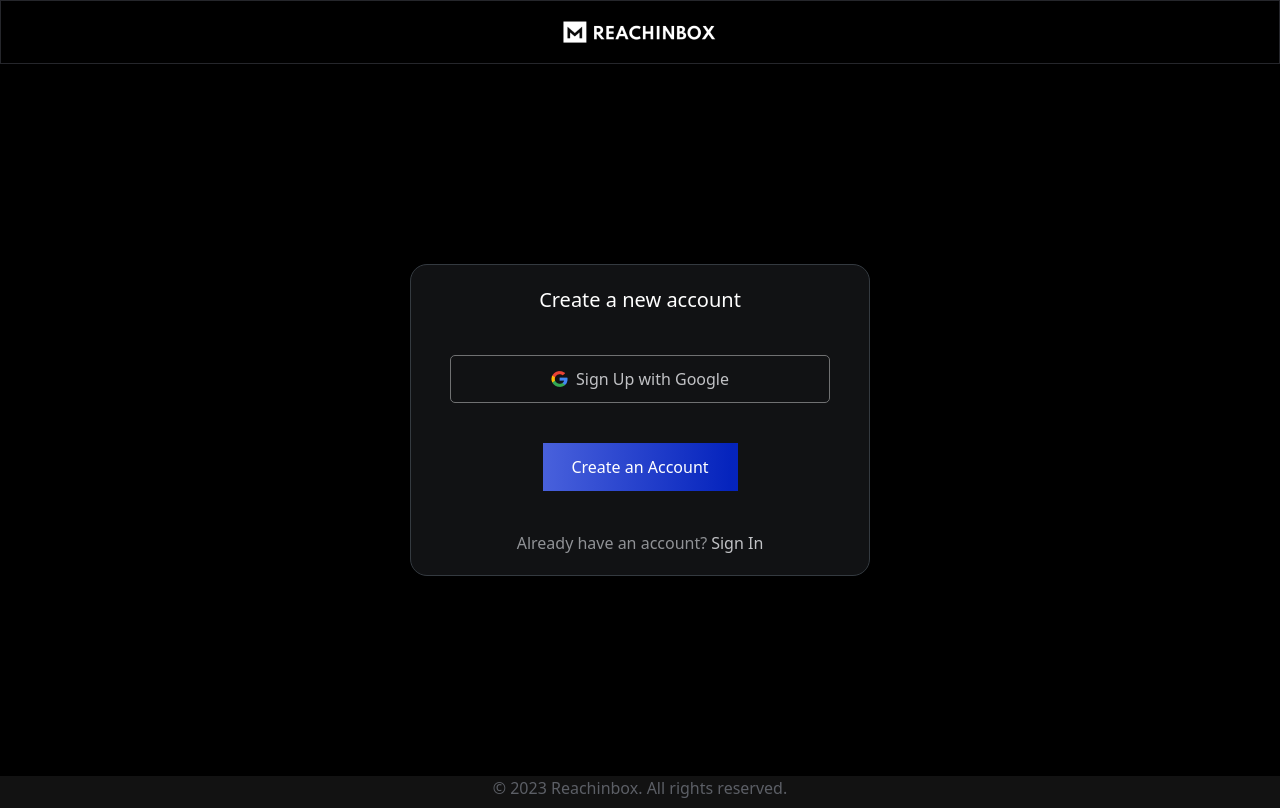
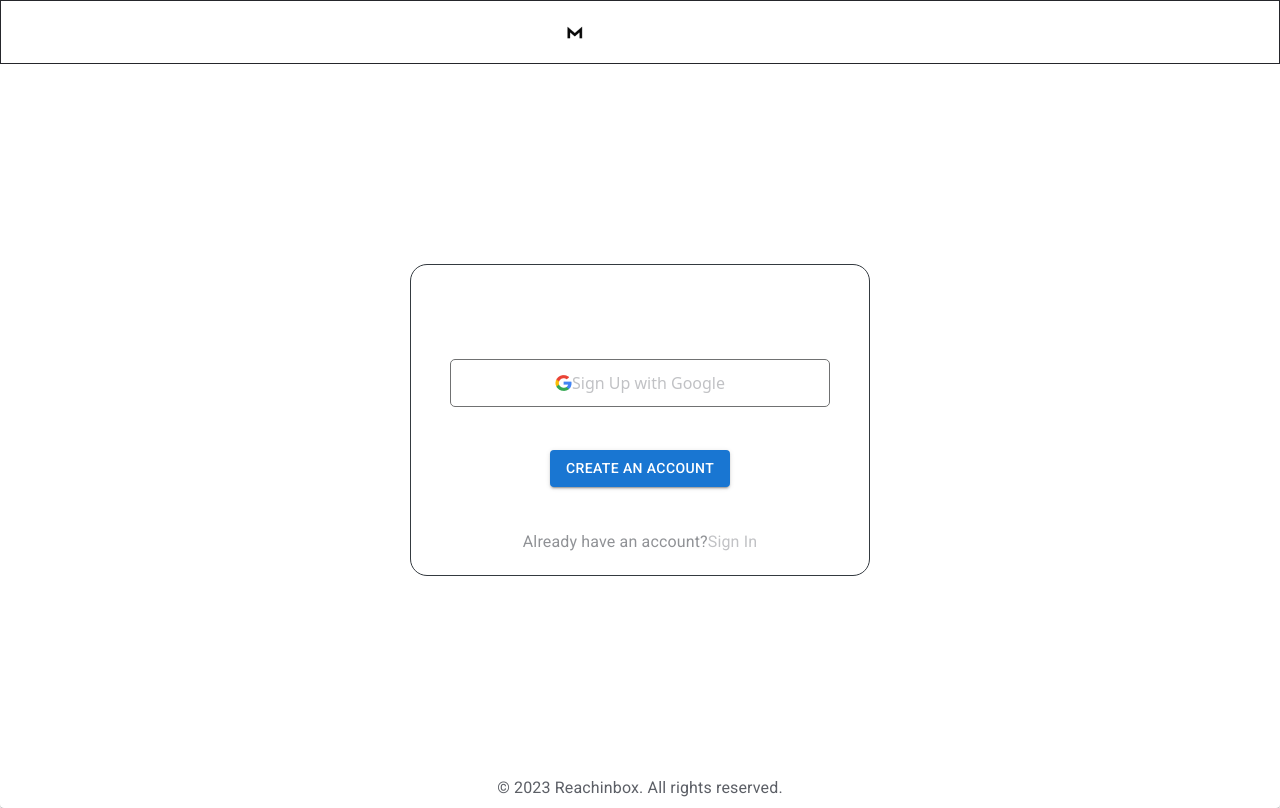
Before and after one commit to Vinay-the-dev-bot/ReachInbox, a React (Vite) app: page /login in a window 1280 px wide. Built offline with nearby package versions, Linux system fonts and the light colour scheme.

Commit message:
login page

```diff
--- a/src/Pages/Login.jsx
+++ b/src/Pages/Login.jsx
@@ -1,19 +1,17 @@
-import { Button, Box, Text } from "@chakra-ui/react";
+import { Box, Button, Typography } from "@mui/material";
 import googleLogo from "../assets/googlelogo.png";
 import reachInboxLogo from "../assets/reachInboxLogo.png";
-import { Image } from "@chakra-ui/react";
 import { Link } from "react-router-dom";
 
 function Login() {
   return (
     <>
-      <Box
-        h={"64px"}
-        bg={"black"}
+      {/* <Box
         border={"1px solid #25262B"}
         className="flex justify-center items-center"
+        sx={{ height: "64px", backgroundColor: "black", display: "flex" }}
       >
-        <Image h={"24px"} src={reachInboxLogo} alt={"reachInboxLogo"} />
+        <img h={"24px"} src={reachInboxLogo} alt={"reachInboxLogo"} />
       </Box>
       <Box padding={"200px"} bg={"black"}>
         <Box
@@ -26,9 +24,9 @@ function Login() {
           border={"1px solid #343A40"}
           h={"312px"}
         >
-          <Text color={"#FFFFFF"} fontSize={"20px"}>
+          <Typography color={"#FFFFFF"} fontSize={"20px"}>
             Create a new account
-          </Text>
+          </Typography>
           <Box
             w={"380px"}
             h={"48px"}
@@ -36,7 +34,7 @@ function Login() {
             borderRadius={"5px"}
             className="flex gap-2 justify-center items-center"
           >
-            <Image src={googleLogo} />
+            <img src={googleLogo} />
             Sign Up with Google
           </Box>
           <Button
@@ -49,18 +47,92 @@ function Login() {
           >
             Create an Account
           </Button>
+
+          <Button variant="contained">Create an Account</Button>
           <Box className="flex gap-1" color={"#909296"}>
-            <Text> Already have an account?</Text>
-            <Text color={"#C1C2C5"}>
+            <Typography> Already have an account?</Typography>
+            <Typography color={"#C1C2C5"}>
               <Link to="/">Sign In</Link>
-            </Text>
+            </Typography>
           </Box>
         </Box>
-        {/* background: #5C5F66; */}
       </Box>
-      <Text bg={"#121212"} color={"#5C5F66"} className="text-center" h={"32px"}>
+      <Typography
+        bg={"#121212"}
+        color={"#5C5F66"}
+        className="text-center"
+        h={"32px"}
+      >
         © 2023 Reachinbox. All rights reserved.
-      </Text>
+      </Typography> */}
+      <Box
+        sx={{
+          border: "1px solid #25262B",
+          display: "flex",
+          justifyContent: "center",
+          alignItems: "center",
+          height: "64px",
+          // backgroundColor: "black",
+        }}
+      >
+        <img src={reachInboxLogo} alt={"reachInboxLogo"} height={"24px"} />
+      </Box>
+      <Box
+        padding={"200px"}
+        // bgcolor={"black"}
+      >
+        <Box
+          sx={{
+            margin: "auto",
+            width: "460px",
+            // bgcolor: "#111214",
+            color: "#C1C2C5",
+            display: "flex",
+            flexDirection: "column",
+            alignItems: "center",
+            justifyContent: "space-around",
+            borderRadius: "17px",
+            border: "1px solid #343A40",
+            height: "312px",
+          }}
+        >
+          <Typography color={"#FFFFFF"} fontSize={"20px"}>
+            Create a new account
+          </Typography>
+          <Box
+            sx={{
+              width: "380px",
+              height: "48px",
+              border: "1px solid #707172",
+              borderRadius: "5px",
+              display: "flex",
+              gap: "2",
+              justifyContent: "center",
+              alignItems: "center",
+            }}
+          >
+            <img src={googleLogo} alt="Google Logo" />
+            Sign Up with Google
+          </Box>
+          <Button variant="contained">Create an Account</Button>
+          <Box sx={{ display: "flex", gap: "1", color: "#909296" }}>
+            <Typography>Already have an account?</Typography>
+            <Typography color={"#C1C2C5"}>
+              <Link to="/">Sign In</Link>
+            </Typography>
+          </Box>
+        </Box>
+      </Box>
+      <Typography
+        sx={{
+          // bgcolor: "#121212",
+          color: "#5C5F66",
+          textAlign: "center",
+          height: "32px",
+        }}
+      >
+        © 2023 Reachinbox. All rights reserved.
+      </Typography>
     </>
   );
 }
```
